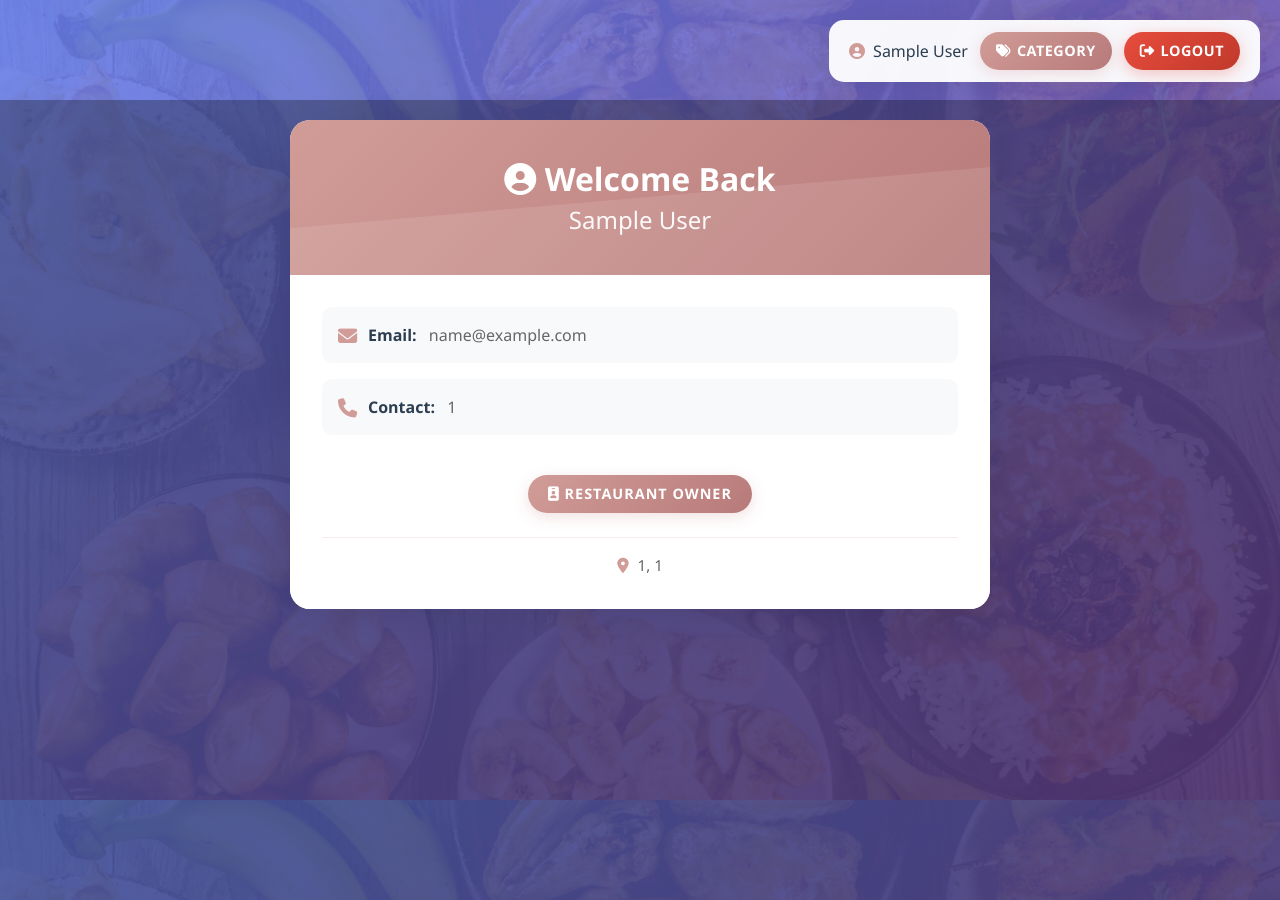
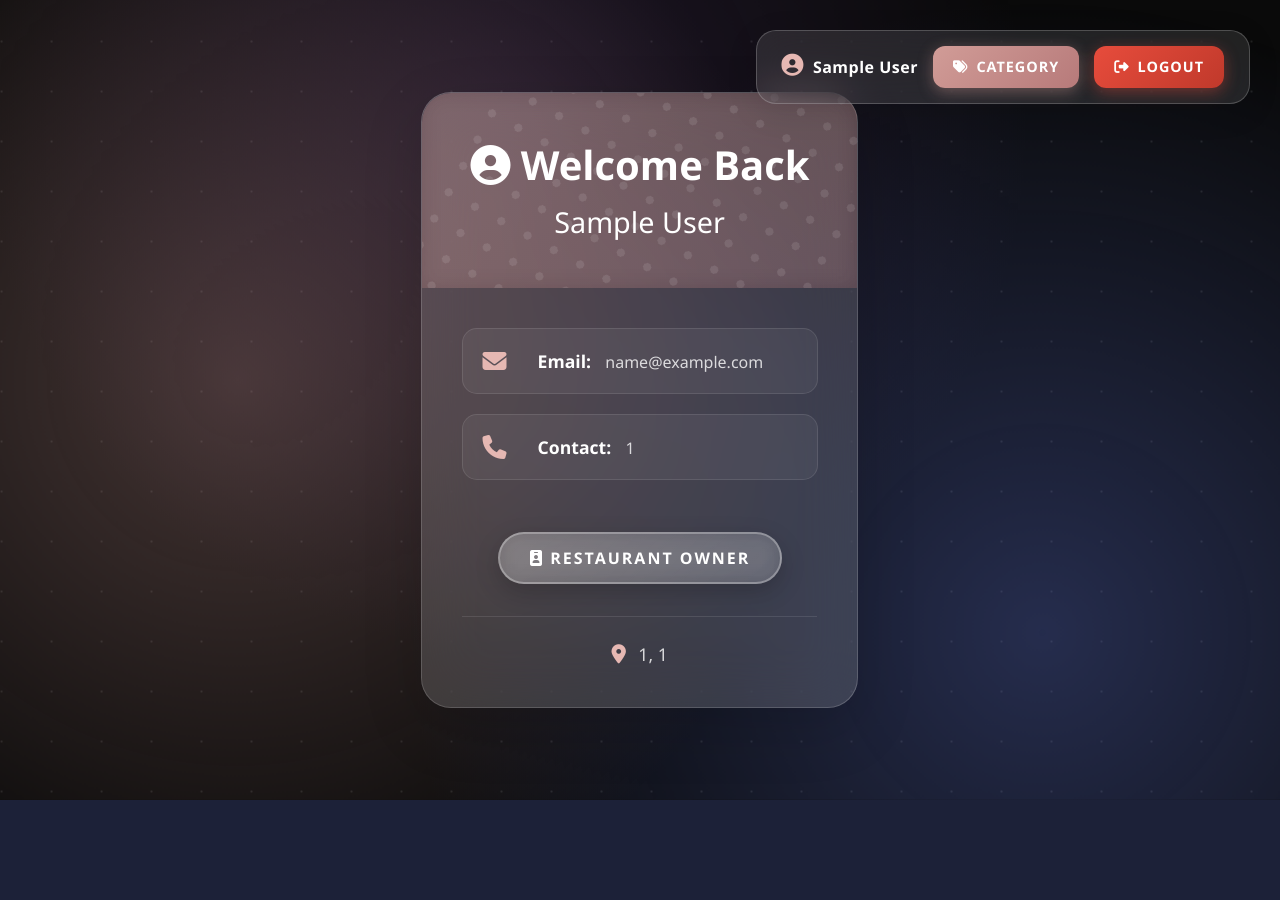
Before and after one commit to princesscheryl/mvc_lab1, a PHP site: page /index.php in a window 1280 px wide. After the commit the page ends 800 px from the top, so only its background shows below. Run offline with PHP 8.4, Linux system fonts and the light colour scheme; the visitor is signed in with stand-in values (Sample User, id 1).

Commit message:
dark theme landing page

```diff
--- a/css/index.css
+++ b/css/index.css
@@ -3,329 +3,587 @@
     --primary-dark:#b77a7a;
     --primary-light:#e6b8b3;
     --secondary:#2c3e50;
+    --accent:#667eea;
+    --accent-purple:#764ba2;
     --success:#27ae60;
     --danger:#e74c3c;
     --light:#f8f9fa;
     --dark:#2c3e50;
-    --shadow:0 10px 40px rgba(0,0,0,0.1);
-    --shadow-hover:0 20px 60px rgba(0,0,0,0.15);
+    --shadow:0 20px 60px rgba(0,0,0,0.15);
+    --shadow-hover:0 30px 80px rgba(0,0,0,0.25);
 }
+
+*{
+    margin:0;
+    padding:0;
+    box-sizing:border-box;
+}
+
 body{
-    background:linear-gradient(135deg,rgba(102,126,234,0.9) 0%,rgba(118,75,162,0.9) 100%),url('../images/food1.jpg');
-    background-size:cover;
-    background-position:center;
-    background-attachment:fixed;
-    background-repeat:no-repeat;
+    background:#0a0a0a;
     min-height:100vh;
     margin:0;
     padding:0;
     font-family:'Segoe UI',Tahoma,Geneva,Verdana,sans-serif;
     position:relative;
-    overflow-x:hidden
+    overflow-x:hidden;
+    color:#fff;
 }
+
 body::before{
     content:'';
-    position:absolute;
+    position:fixed;
+    top:-50%;
+    left:-50%;
+    width:200%;
+    height:200%;
+    background:radial-gradient(circle,rgba(255,255,255,0.1) 1px,transparent 1px);
+    background-size:50px 50px;
+    animation:moveBackground 20s linear infinite;
+    pointer-events:none;
+    z-index:0;
+}
+
+@keyframes moveBackground{
+    0%{transform:translate(0,0)}
+    100%{transform:translate(50px,50px)}
+}
+
+/* Floating particles effect */
+body::after{
+    content:'';
+    position:fixed;
+    width:100%;
+    height:100%;
     top:0;
     left:0;
-    right:0;
-    bottom:0;
-    background:rgba(0,0,0,0.3);
-    pointer-events:none
+    background:radial-gradient(circle at 20% 50%,rgba(209,156,151,0.3) 0%,transparent 50%),
+               radial-gradient(circle at 80% 80%,rgba(102,126,234,0.3) 0%,transparent 50%),
+               radial-gradient(circle at 40% 20%,rgba(118,75,162,0.2) 0%,transparent 50%);
+    animation:floatParticles 15s ease-in-out infinite;
+    pointer-events:none;
+    z-index:0;
 }
+
+@keyframes floatParticles{
+    0%,100%{transform:translateY(0) scale(1)}
+    50%{transform:translateY(-20px) scale(1.05)}
+}
+
 .menu-tray{
     position:fixed;
-    top:20px;
-    right:20px;
-    background:rgba(255,255,255,0.95);
-    backdrop-filter:blur(10px);
-    border-radius:15px;
-    padding:12px 20px;
-    box-shadow:var(--shadow);
+    top:30px;
+    right:30px;
+    background:rgba(255,255,255,0.1);
+    backdrop-filter:blur(20px);
+    border:1px solid rgba(255,255,255,0.2);
+    border-radius:20px;
+    padding:15px 25px;
+    box-shadow:0 8px 32px rgba(0,0,0,0.1);
     z-index:1000;
     display:flex;
     align-items:center;
-    gap:12px;
-    transition:all 0.3s ease
+    gap:15px;
+    transition:all 0.4s cubic-bezier(0.68,-0.55,0.265,1.55);
+    animation:slideInRight 0.8s ease-out;
 }
+
+@keyframes slideInRight{
+    from{
+        opacity:0;
+        transform:translateX(100px);
+    }
+    to{
+        opacity:1;
+        transform:translateX(0);
+    }
+}
+
 .menu-tray:hover{
-    transform:translateY(-2px);
-    box-shadow:var(--shadow-hover)
+    transform:translateY(-5px);
+    box-shadow:0 15px 45px rgba(0,0,0,0.2);
+    background:rgba(255,255,255,0.15);
 }
+
 .menu-tray .user-greeting{
-    color:var(--dark);
-    font-weight:500;
+    color:#fff;
+    font-weight:600;
     display:flex;
     align-items:center;
-    gap:8px
+    gap:10px;
+    font-size:1rem;
+    letter-spacing:0.5px;
 }
+
 .menu-tray .user-greeting i{
-    color:var(--primary-color)
+    color:var(--primary-light);
+    font-size:1.3rem;
+    animation:pulse 2s ease-in-out infinite;
 }
+
+@keyframes pulse{
+    0%,100%{transform:scale(1)}
+    50%{transform:scale(1.1)}
+}
+
 .btn-menu{
     border:none;
-    padding:8px 16px;
+    padding:10px 20px;
     font-size:0.9rem;
     font-weight:600;
     text-transform:uppercase;
-    letter-spacing:0.5px;
-    border-radius:25px;
+    letter-spacing:1px;
+    border-radius:12px;
     cursor:pointer;
     transition:all 0.3s ease;
     text-decoration:none;
     display:inline-flex;
     align-items:center;
-    gap:6px
+    gap:8px;
+    position:relative;
+    overflow:hidden;
 }
+
+.btn-menu::before{
+    content:'';
+    position:absolute;
+    top:50%;
+    left:50%;
+    width:0;
+    height:0;
+    border-radius:50%;
+    background:rgba(255,255,255,0.3);
+    transform:translate(-50%,-50%);
+    transition:width 0.6s,height 0.6s;
+}
+
+.btn-menu:hover::before{
+    width:300px;
+    height:300px;
+}
+
 .btn-menu-primary{
     background:linear-gradient(135deg,var(--primary-color),var(--primary-dark));
     color:#fff;
-    box-shadow:0 4px 15px rgba(209,156,151,0.3)
+    box-shadow:0 4px 15px rgba(209,156,151,0.4);
 }
+
 .btn-menu-primary:hover{
-    transform:translateY(-2px);
-    box-shadow:0 6px 20px rgba(209,156,151,0.4);
-    color:#fff
+    transform:translateY(-3px) scale(1.05);
+    box-shadow:0 8px 25px rgba(209,156,151,0.6);
+    color:#fff;
 }
+
 .btn-menu-secondary{
-    background:rgba(44,62,80,0.1);
-    color:var(--secondary);
-    border:2px solid var(--secondary)
+    background:rgba(255,255,255,0.2);
+    color:#fff;
+    border:2px solid rgba(255,255,255,0.3);
 }
+
 .btn-menu-secondary:hover{
-    background:var(--secondary);
+    background:rgba(255,255,255,0.3);
+    border-color:rgba(255,255,255,0.5);
+    transform:translateY(-3px) scale(1.05);
+}
+
+.btn-menu-logout{
+    background:linear-gradient(135deg,#e74c3c,#c0392b);
     color:#fff;
-    transform:translateY(-2px)
+    box-shadow:0 4px 15px rgba(231,76,60,0.4);
 }
-.btn-menu-logout{
-    background:linear-gradient(135deg,var(--danger),#c0392b);
+
+.btn-menu-logout:hover{
+    transform:translateY(-3px) scale(1.05);
+    box-shadow:0 8px 25px rgba(231,76,60,0.6);
     color:#fff;
-    box-shadow:0 4px 15px rgba(231,76,60,0.3)
 }
-.btn-menu-logout:hover{
-    transform:translateY(-2px);
-    box-shadow:0 6px 20px rgba(231,76,60,0.4);
-    color:#fff
+
+.welcome-container{
+    margin-top:0;
+    padding:40px 20px;
+    position:relative;
+    z-index:1;
+    min-height:100vh;
+    display:flex;
+    align-items:center;
+    justify-content:center;
 }
-.welcome-container{
-    margin-top:100px;
-    padding:20px;
-    position:relative;
-    z-index:1
-}
+
 .guest-welcome{
     text-align:center;
-    padding:60px 20px;
-    animation:fadeInUp 0.8s ease
+    padding:80px 40px;
+    animation:fadeInScale 1s ease-out;
+    max-width:900px;
+    margin:0 auto;
 }
+
+@keyframes fadeInScale{
+    from{
+        opacity:0;
+        transform:scale(0.9) translateY(30px);
+    }
+    to{
+        opacity:1;
+        transform:scale(1) translateY(0);
+    }
+}
+
 .guest-welcome h1{
-    font-size:3.5rem;
+    font-size:5rem;
+    font-weight:800;
+    color:#fff;
+    margin-bottom:1.5rem;
+    text-transform:uppercase;
+    letter-spacing:4px;
+    text-shadow:0 10px 30px rgba(0,0,0,0.3);
+    animation:slideInDown 1s ease-out;
+    background:linear-gradient(135deg,#fff,rgba(255,255,255,0.8));
+    -webkit-background-clip:text;
+    -webkit-text-fill-color:transparent;
+    background-clip:text;
+}
+
+@keyframes slideInDown{
+    from{
+        opacity:0;
+        transform:translateY(-50px);
+    }
+    to{
+        opacity:1;
+        transform:translateY(0);
+    }
+}
+
+.guest-welcome .tagline{
+    color:rgba(255,255,255,0.95);
+    font-size:1.8rem;
+    margin-bottom:2.5rem;
+    font-weight:300;
+    letter-spacing:2px;
+    animation:fadeIn 1.2s ease-out 0.3s both;
+}
+
+@keyframes fadeIn{
+    from{opacity:0}
+    to{opacity:1}
+}
+
+.guest-welcome .sub-text{
+    color:rgba(255,255,255,0.85);
+    margin-bottom:3.5rem;
+    font-size:1.1rem;
+    line-height:1.8;
+    animation:fadeIn 1.4s ease-out 0.5s both;
+}
+
+.action-buttons{
+    display:flex;
+    gap:25px;
+    justify-content:center;
+    flex-wrap:wrap;
+    animation:fadeIn 1.6s ease-out 0.7s both;
+}
+
+.btn-hero{
+    padding:18px 45px;
+    font-size:1.2rem;
     font-weight:700;
-    color:#fff;
-    margin-bottom:1rem;
     text-transform:uppercase;
     letter-spacing:2px;
-    text-shadow:3px 3px 6px rgba(0,0,0,0.5)
-}
-.guest-welcome .tagline{
-    color:rgba(255,255,255,0.9);
-    font-size:1.3rem;
-    margin-bottom:2rem;
-    font-weight:300
-}
-.guest-welcome .sub-text{
-    color:rgba(255,255,255,0.8);
-    margin-bottom:3rem
-}
-.action-buttons{
-    display:flex;
-    gap:20px;
-    justify-content:center;
-    flex-wrap:wrap
-}
-.btn-hero{
-    padding:15px 35px;
-    font-size:1.1rem;
-    font-weight:600;
-    text-transform:uppercase;
-    letter-spacing:1px;
     border-radius:50px;
     border:none;
     cursor:pointer;
-    transition:all 0.4s ease;
+    transition:all 0.4s cubic-bezier(0.68,-0.55,0.265,1.55);
     text-decoration:none;
     display:inline-flex;
     align-items:center;
-    gap:10px;
+    gap:12px;
     position:relative;
-    overflow:hidden
+    overflow:hidden;
+    z-index:1;
 }
+
 .btn-hero::before{
     content:'';
     position:absolute;
-    top:0;
-    left:-100%;
-    width:100%;
-    height:100%;
-    background:linear-gradient(90deg,transparent,rgba(255,255,255,0.3),transparent);
-    transition:left 0.5s ease
+    top:50%;
+    left:50%;
+    width:0;
+    height:0;
+    border-radius:50%;
+    background:rgba(255,255,255,0.2);
+    transform:translate(-50%,-50%);
+    transition:width 0.6s,height 0.6s;
+    z-index:-1;
 }
+
 .btn-hero:hover::before{
-    left:100%
+    width:400px;
+    height:400px;
 }
+
 .btn-hero-primary{
-    background:linear-gradient(135deg,var(--primary-color),var(--primary-dark));
+    background:linear-gradient(135deg,#fff,rgba(255,255,255,0.9));
+    color:var(--accent);
+    box-shadow:0 10px 40px rgba(255,255,255,0.3);
+}
+
+.btn-hero-primary:hover{
+    transform:translateY(-8px) scale(1.05);
+    box-shadow:0 20px 60px rgba(255,255,255,0.4);
+    color:var(--accent-purple);
+}
+
+.btn-hero-secondary{
+    background:rgba(255,255,255,0.1);
     color:#fff;
-    box-shadow:0 6px 25px rgba(209,156,151,0.4)
+    border:3px solid rgba(255,255,255,0.3);
+    backdrop-filter:blur(10px);
 }
-.btn-hero-primary:hover{
-    transform:translateY(-3px);
-    box-shadow:0 8px 35px rgba(209,156,151,0.5);
-    color:#fff
+
+.btn-hero-secondary:hover{
+    background:rgba(255,255,255,0.2);
+    border-color:rgba(255,255,255,0.6);
+    transform:translateY(-8px) scale(1.05);
+    color:#fff;
 }
-.btn-hero-secondary{
-    background:rgba(255,255,255,0.95);
-    color:var(--primary-dark);
-    box-shadow:0 6px 25px rgba(0,0,0,0.1)
+
+.user-dashboard{
+    max-width:900px;
+    margin:0 auto;
+    animation:fadeInScale 1s ease-out;
+    perspective:1000px;
 }
-.btn-hero-secondary:hover{
-    transform:translateY(-3px);
-    box-shadow:0 8px 35px rgba(0,0,0,0.15);
-    background:#fff;
-    color:var(--primary-dark)
-}
-.user-dashboard{
-    max-width:700px;
-    margin:0 auto;
-    animation:fadeInUp 0.8s ease
-}
+
 .user-card{
-    background:rgba(255,255,255,0.95);
-    backdrop-filter:blur(10px);
-    border-radius:20px;
+    background:rgba(255,255,255,0.1);
+    backdrop-filter:blur(30px);
+    border:1px solid rgba(255,255,255,0.2);
+    border-radius:30px;
     overflow:hidden;
     box-shadow:var(--shadow);
-    transition:transform 0.3s ease,box-shadow 0.3s ease
+    transition:all 0.5s cubic-bezier(0.68,-0.55,0.265,1.55);
+    transform-style:preserve-3d;
 }
+
 .user-card:hover{
-    transform:translateY(-5px);
-    box-shadow:var(--shadow-hover)
+    transform:translateY(-15px) rotateX(2deg);
+    box-shadow:var(--shadow-hover);
 }
+
 .user-card-header{
-    background:linear-gradient(135deg,var(--primary-color),var(--primary-dark));
+    background:linear-gradient(135deg,rgba(209,156,151,0.3),rgba(183,122,122,0.3));
+    backdrop-filter:blur(10px);
     color:#fff;
-    padding:2.5rem;
+    padding:3rem;
     text-align:center;
     position:relative;
-    overflow:hidden
+    overflow:hidden;
 }
-.user-card-header::after{
+
+.user-card-header::before{
     content:'';
     position:absolute;
-    bottom:-50%;
-    left:-10%;
-    width:120%;
-    height:100%;
-    background:rgba(255,255,255,0.1);
-    transform:rotate(-5deg);
-    pointer-events:none
+    top:-50%;
+    left:-50%;
+    width:200%;
+    height:200%;
+    background:radial-gradient(circle,rgba(255,255,255,0.1) 20%,transparent 20%);
+    background-size:30px 30px;
+    animation:headerPattern 20s linear infinite;
 }
+
+@keyframes headerPattern{
+    0%{transform:translate(0,0) rotate(0deg)}
+    100%{transform:translate(30px,30px) rotate(360deg)}
+}
+
 .user-card-header h2{
-    margin:0 0 0.5rem 0;
-    font-size:2rem;
-    font-weight:600;
+    margin:0 0 1rem 0;
+    font-size:2.5rem;
+    font-weight:700;
     position:relative;
-    z-index:1
+    z-index:1;
+    animation:fadeIn 0.8s ease-out;
 }
+
 .user-card-header h3{
     margin:0;
-    font-size:1.5rem;
+    font-size:1.8rem;
     font-weight:400;
     position:relative;
     z-index:1;
-    opacity:0.95
+    opacity:0.95;
+    animation:fadeIn 1s ease-out 0.2s both;
 }
+
 .user-card-body{
-    padding:2rem;
-    background:#fff
+    padding:2.5rem;
+    background:rgba(255,255,255,0.05);
 }
+
 .user-info-item{
     display:flex;
     align-items:center;
-    padding:1rem;
-    border-radius:10px;
-    margin-bottom:1rem;
-    background:var(--light);
-    transition:all 0.3s ease
+    padding:1.2rem;
+    border-radius:15px;
+    margin-bottom:1.2rem;
+    background:rgba(255,255,255,0.05);
+    border:1px solid rgba(255,255,255,0.1);
+    transition:all 0.3s ease;
+    animation:slideInLeft 0.6s ease-out backwards;
 }
-.user-info-item:hover{
-    background:linear-gradient(to right,rgba(209,156,151,0.1),rgba(209,156,151,0.15));
-    transform:translateX(5px)
-}
-.user-info-item i{
-    color:var(--primary-color);
-    font-size:1.2rem;
-    width:30px
-}
-.user-info-item strong{
-    color:var(--dark);
-    margin-right:8px
-}
-.user-info-item span{
-    color:#666
-}
-.role-badge{
-    display:inline-block;
-    background:linear-gradient(135deg,var(--primary-color),var(--primary-dark));
-    color:#fff;
-    padding:8px 20px;
-    border-radius:25px;
-    font-weight:600;
-    font-size:0.9rem;
-    text-transform:uppercase;
-    letter-spacing:1px;
-    box-shadow:0 4px 15px rgba(209,156,151,0.3);
-    margin:1.5rem 0
-}
-.location-info{
-    text-align:center;
-    padding-top:1rem;
-    border-top:1px solid rgba(209,156,151,0.2);
-    color:#666;
-    font-size:0.95rem
-}
-.location-info i{
-    color:var(--primary-color);
-    margin-right:5px
-}
-@keyframes fadeInUp{
+
+.user-info-item:nth-child(1){animation-delay:0.1s}
+.user-info-item:nth-child(2){animation-delay:0.2s}
+.user-info-item:nth-child(3){animation-delay:0.3s}
+
+@keyframes slideInLeft{
     from{
         opacity:0;
-        transform:translateY(30px)
+        transform:translateX(-30px);
     }
     to{
         opacity:1;
-        transform:translateY(0)
+        transform:translateX(0);
     }
 }
+
+.user-info-item:hover{
+    background:rgba(255,255,255,0.1);
+    transform:translateX(10px);
+    border-color:rgba(255,255,255,0.2);
+}
+
+.user-info-item i{
+    color:var(--primary-light);
+    font-size:1.5rem;
+    width:40px;
+    margin-right:15px;
+}
+
+.user-info-item strong{
+    color:#fff;
+    margin-right:10px;
+    font-size:1.1rem;
+}
+
+.user-info-item span{
+    color:rgba(255,255,255,0.8);
+    font-size:1rem;
+}
+
+.role-badge{
+    display:inline-block;
+    background:linear-gradient(135deg,rgba(255,255,255,0.2),rgba(255,255,255,0.1));
+    backdrop-filter:blur(10px);
+    border:2px solid rgba(255,255,255,0.3);
+    color:#fff;
+    padding:12px 30px;
+    border-radius:30px;
+    font-weight:700;
+    font-size:1rem;
+    text-transform:uppercase;
+    letter-spacing:2px;
+    box-shadow:0 8px 25px rgba(0,0,0,0.2);
+    margin:2rem 0;
+    animation:bounceIn 1s ease-out 0.5s both;
+}
+
+@keyframes bounceIn{
+    0%{
+        opacity:0;
+        transform:scale(0.3);
+    }
+    50%{
+        opacity:1;
+        transform:scale(1.05);
+    }
+    70%{transform:scale(0.9)}
+    100%{transform:scale(1)}
+}
+
+.location-info{
+    text-align:center;
+    padding-top:1.5rem;
+    border-top:1px solid rgba(255,255,255,0.1);
+    color:rgba(255,255,255,0.8);
+    font-size:1.1rem;
+    animation:fadeIn 1.2s ease-out 0.6s both;
+}
+
+.location-info i{
+    color:var(--primary-light);
+    margin-right:8px;
+    font-size:1.2rem;
+}
+
+/* Responsive Design */
 @media(max-width:768px){
     .guest-welcome h1{
-        font-size:2.5rem
+        font-size:3rem;
     }
+
+    .guest-welcome .tagline{
+        font-size:1.3rem;
+    }
+
     .action-buttons{
         flex-direction:column;
-        align-items:center
+        align-items:center;
     }
+
     .btn-hero{
         width:100%;
-        max-width:280px
+        max-width:300px;
+        justify-content:center;
     }
+
     .menu-tray{
-        right:10px;
-        top:10px;
-        padding:10px 15px
+        right:15px;
+        top:15px;
+        padding:12px 18px;
+        gap:10px;
     }
+
     .user-card-header{
-        padding:2rem
+        padding:2rem;
+    }
+
+    .user-card-header h2{
+        font-size:2rem;
+    }
+
+    .user-card-header h3{
+        font-size:1.4rem;
     }
 }
+
+/* Smooth scroll */
+html{
+    scroll-behavior:smooth;
+}
+
+/* Selection color */
+::selection{
+    background:rgba(255,255,255,0.3);
+    color:#fff;
+}
+
+/* Custom scrollbar */
+::-webkit-scrollbar{
+    width:10px;
+}
+
+::-webkit-scrollbar-track{
+    background:rgba(0,0,0,0.1);
+}
+
+::-webkit-scrollbar-thumb{
+    background:rgba(255,255,255,0.3);
+    border-radius:5px;
+}
+
+::-webkit-scrollbar-thumb:hover{
+    background:rgba(255,255,255,0.5);
+}
```
